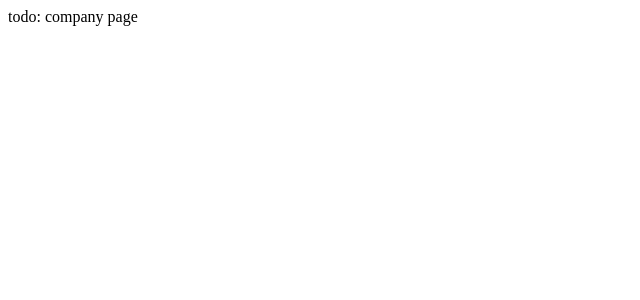
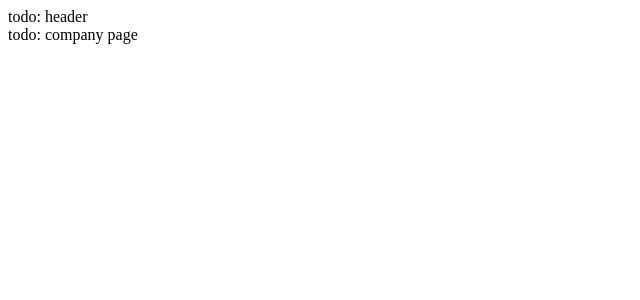
Before and after one commit to danielbonifacio/test20190509, a Vue app: page / in a window 1280 px wide. Shown: the top 300 px of the page, without its empty margins (0-640 px from the left). Built offline with nearby package versions, Linux system fonts and the light colour scheme; the HTML template or start-up script is replaced by a standard one.

Commit message:
feat(default-layout): add header component

```diff
--- a/src/layouts/Default.vue
+++ b/src/layouts/Default.vue
@@ -3,13 +3,17 @@
     id="layout"
     class="default"
   >
+    <page-header />
     <slot />
   </div>
 </template>
 
 <script>
+import Header from 'Components/Header.vue'
 export default {
-
+  components: {
+    pageHeader: Header
+  }
 }
 </script>
 
```
